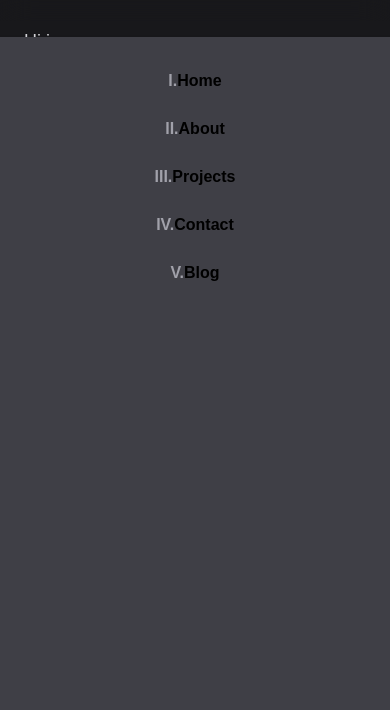
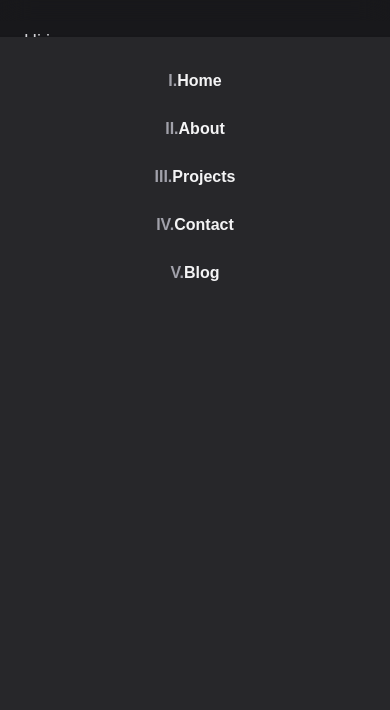
Before and after one commit to zaid-hassan/portfolio, a website: page index.html in a window 390 px wide. Both pictures are taken after a click on the button 342 px from the left and 40 px from the top of the page. Shown: the part 59-769 px from the top of the page. Drawn offline with nearby package versions, Linux system fonts and the light colour scheme; a web font is replaced by a local one.

Commit message:
fixed mobile menu text colors

```diff
--- a/index.html
+++ b/index.html
@@ -79,22 +79,12 @@
         <!-- Mobile Menu -->
         <div class="md:hidden">
             <div id="mobile-menu"
-                class="absolute flex-col items-center self-end hidden py-8 mt-10 space-y-6 font-bold bg-zinc-700 h-screen sm:w-auto sm:self-center left-0 right-0 drop-shadow-lg">
-                <a class="mobile-menu-item" href="#"
-                    class="text-zinc-100  transition duration-100 ease-in-out hover: hover:text-zinc-400"><span
-                        class="text-zinc-400">I.</span>Home</a>
-                <a class="mobile-menu-item" href="#about"
-                    class="text-zinc-100  transition duration-100 ease-in-out hover: hover:text-zinc-400"><span
-                        class="text-zinc-400">II.</span>About</a>
-                <a class="mobile-menu-item" href="#project"
-                    class="text-zinc-100  transition duration-100 ease-in-out hover: hover:text-zinc-400"><span
-                        class="text-zinc-400">III.</span>Projects</a>
-                <a class="mobile-menu-item" href="#contact"
-                    class="text-zinc-100  transition duration-100 ease-in-out hover: hover:text-zinc-400"><span
-                        class="text-zinc-400">IV.</span>Contact</a>
-                <a class="mobile-menu-item" href="https://zaidhassan.hashnode.dev/" target="_blank"
-                    class="text-zinc-100  transition duration-100 ease-in-out hover: hover:text-zinc-400"><span
-                        class="text-zinc-400">V.</span>Blog</a>
+                class="absolute flex-col items-center self-end hidden py-8 mt-10 space-y-6 font-bold bg-zinc-800 h-screen sm:w-auto sm:self-center left-0 right-0 drop-shadow-lg">
+                <a href="#" class="text-zinc-100 mobile-menu-item"><span class="text-zinc-400">I.</span>Home</a>
+                <a href="#about" class="text-zinc-100 mobile-menu-item"><span class="text-zinc-400">II.</span>About</a>
+                <a href="#project" class="text-zinc-100 mobile-menu-item"><span class="text-zinc-400">III.</span>Projects</a>
+                <a href="#contact" class="text-zinc-100 mobile-menu-item"><span class="text-zinc-400">IV.</span>Contact</a>
+                <a href="https://zaidhassan.hashnode.dev/" target="_blank" class="text-zinc-100 mobile-menu-item"><span class="text-zinc-400">V.</span>Blog</a>
             </div>
         </div>
     </nav>
```
Also changed, not shown: css/main.css.
